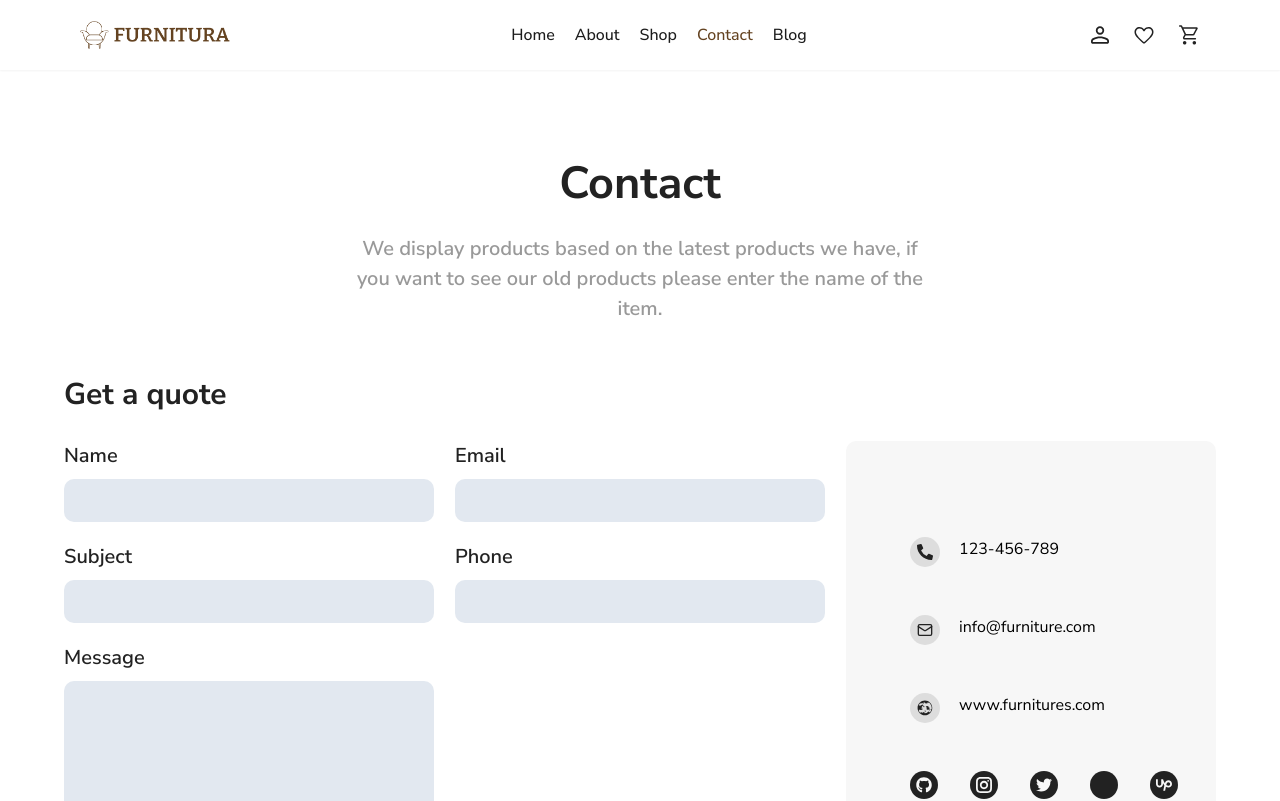
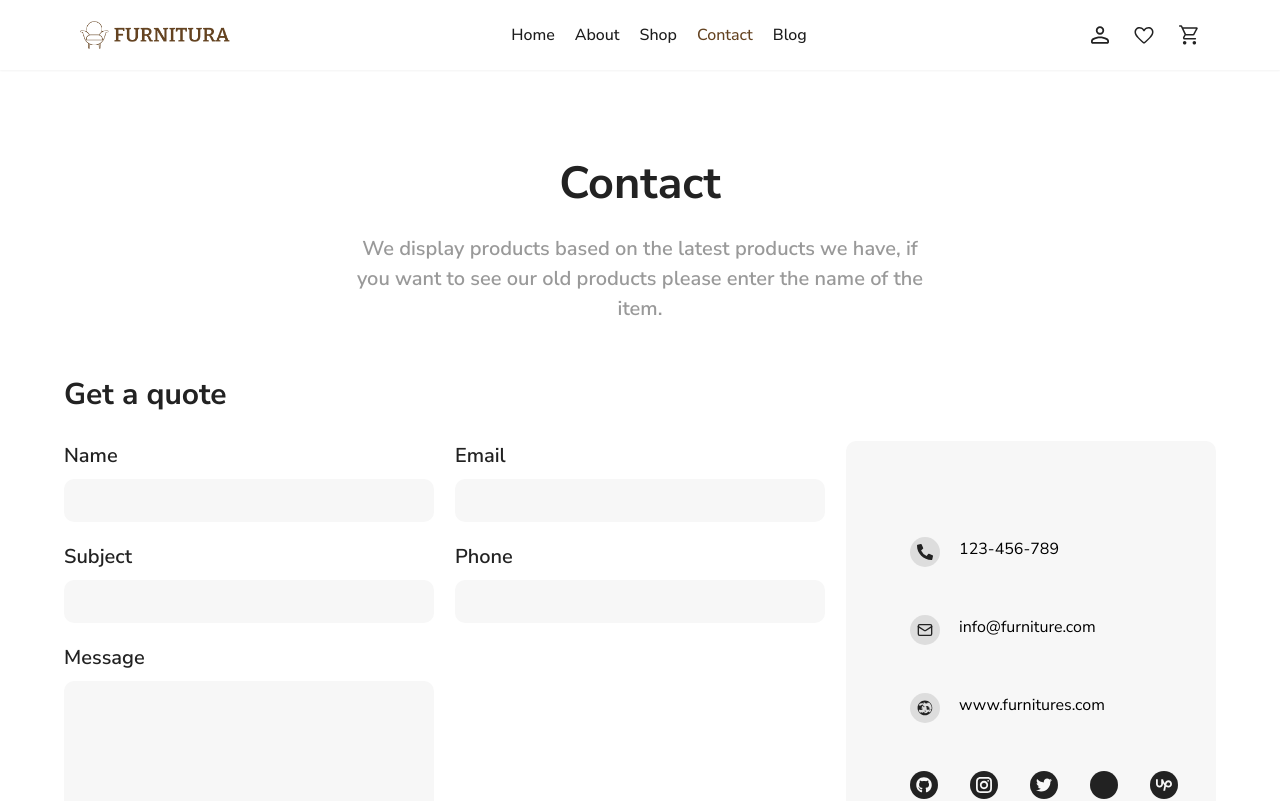
Before and after one commit to Daisy-Dawn/Furniture-Website, a React (Vite) app: page /contact in a window 1280 px wide. Shown: the top 801 px of the page. Built offline with nearby package versions, Linux system fonts and the light colour scheme; some icons are missing.

Commit message:
Implemented tooltips where necessary

```diff
--- a/src/components/Footer.jsx
+++ b/src/components/Footer.jsx
@@ -9,6 +9,7 @@ import { useState } from "react";
 import axios from "axios";
 import {motion} from "framer-motion";
 import Surface from "./animationComponents/Surface";
+import { Tooltip } from "antd";
 
 const Footer = () => {
   const backgroundImageUrl = flower5;
@@ -45,32 +46,38 @@ const Footer = () => {
     {
       icon: <FaGithub />,
       href: "#",
-      style: "hover:text-[#bd2c00]"
+      style: "hover:text-[#bd2c00]",
+      title:"github"
     },
     {
       icon: <GrInstagram />,
       href: "#",
-      style: "hover:text-[#C13584]"
+      style: "hover:text-[#C13584]",
+      title:"instagram"
     },
     {
       icon: <FaTwitter />,
       href: "#",
-      style: "hover:text-[#55acee]"
+      style: "hover:text-[#55acee]",
+      title:"twitter"
     },
     {
       icon: <FaLinkedinIn />,
       href: "#",
-      style: "hover:text-[#0077B5]"
+      style: "hover:text-[#0077B5]",
+      title:"linkedIn"
     },
     {
       icon: <SiUpwork />,
       href: "#",
-      style: "hover:text-[#0085CA]"
+      style: "hover:text-[#0085CA]",
+      title:"upwork"
     },
     {
       icon: <IoLogoWhatsapp />,
       href: "#",
-      style: "hover:text-[#25D366]"
+      style: "hover:text-[#25D366]",
+      title:"whatsapp"
     },
   ];
 
@@ -300,12 +307,21 @@ const Footer = () => {
                   className="w-[28px] h-[28px]  rounded-full bg-steam flex justify-center items-center "
                   key={index}
                 >
+                  <Tooltip
+                    title={icon.title === "github" ? "github" :
+                     icon.title === "instagram" ? "instagram" :
+                     icon.title === "twitter" ? "twitter" :
+                     icon.title === "linkedIn" ? "linkedIn" :
+                     icon.title === "upwork" ? "upwork" : "whatsapp"
+                    }
+                  >
                     <a href={icon.href} target="_blank" rel="noopener noreferrer">
                       {" "}
                       <span className={`${icon.style} transition-all duration-300 size-[18px] text-lead`}>
                         {icon.icon}
                       </span>{" "}
                     </a>
+                  </Tooltip>
                 </div>
               ))}
             </div>
--- a/src/components/Header.jsx
+++ b/src/components/Header.jsx
@@ -172,9 +172,13 @@ const Header = () => {
               }`}
 
           >
-            <NavLink
-              to={`/${link.id}`}
-            ><img src={link.text} alt="" /></NavLink>
+            <Tooltip title={link.id === "wishlist" ? "wishlist" : "cartlist"}>
+              <NavLink
+                to={`/${link.id}`}
+              >
+                <img src={link.text} alt="" />
+              </NavLink>
+            </Tooltip>
             {link.number > 0 && (
               <p className="absolute top-[-5px] left-2 text-white rounded-full bg-red-600 px-1 text-[11px]">
                 {link.number}
--- a/src/components/ProductsCard.jsx
+++ b/src/components/ProductsCard.jsx
@@ -6,6 +6,7 @@ import { IoHeart } from "react-icons/io5";
 import { useDispatch } from "react-redux";
 import { addToCart, removeFromCart } from "../features/addToCartSlice";
 import { addToWishlist, removeFromWishlist} from "../features/addToWishlistSlice";
+import { Tooltip } from "antd";
 
 const ProductsCard = ({product, image, price, description, link, id }) => {
   const [fillHeart, setFillHeart] = useState(false);
@@ -66,17 +67,20 @@ const ProductsCard = ({product, image, price, description, link, id }) => {
             ${price}
           </p>
           <div className="flex gap-4">
-            <IoHeart
-              onClick={toggleHeartIconFill}
-              size={22}
-              className={`text-bGrey hover:text-red-600 transition-all duration-300  ${fillHeart ? "fill-red-600 heartBeatAnimation" : ""} cursor-pointer`}
-            />
-            <div onClick={toggleCartIconFill}>
+            <Tooltip title={fillHeart ? "Remove from wishlist" : "Add to wishlist"}>
+              <IoHeart
+                onClick={toggleHeartIconFill}
+                size={22}
+                className={`text-bGrey hover:text-red-600 transition-all duration-300  ${fillHeart ? "fill-red-600 heartBeatAnimation" : ""} cursor-pointer`}
+              />
+            </Tooltip>
+            <Tooltip title={fillCart ? "Remove from cartlist" : "Add to cartlist"}>
               <MdShoppingCart
+                onClick={toggleCartIconFill}
                 size={22}
-                className={`text-bGrey hover:text-red-600 font-bold ${fillCart ? "fill-red-600 heartBeatAnimation" : ""} cursor-pointer`}
+                className={`text-bGrey hover:text-red-600 transition-all duration-300 font-bold ${fillCart ? "fill-red-600 heartBeatAnimation" : ""} cursor-pointer`}
               />
-            </div>
+            </Tooltip>
           </div>
         </div>
       </div>
--- a/src/features/addToCartSlice.js
+++ b/src/features/addToCartSlice.js
@@ -117,8 +117,7 @@ export const {
   resetCart,
 } = addToCartSlice.actions;
 export const cartListGroupSelector = (state) => state.addToCart.cartListGroup;
-export const cartTotalAmountSelector = (state) =>
-  state.addToCart.cartTotalAmount;
+export const cartTotalAmountSelector = (state) => state.addToCart.cartTotalAmount;
 
 export const productsInCartSelector = (state) => {
   return state.addToCart.cartListGroup.map((product) => ({
--- a/src/pages/Contact.jsx
+++ b/src/pages/Contact.jsx
@@ -1,13 +1,14 @@
-import { LuMail } from 'react-icons/lu'
-import { GiWorld } from 'react-icons/gi'
-import { FaGithub, FaTwitter, FaPhoneAlt } from 'react-icons/fa'
-import { GrInstagram } from 'react-icons/gr'
-import { FaLinkedinIn } from 'react-icons/fa6'
-import { SiUpwork } from 'react-icons/si'
-import { useNavigate } from 'react-router-dom'
-import { notification } from 'antd'
-import { useState } from 'react'
-import emailjs from '@emailjs/browser'
+import { LuMail } from 'react-icons/lu';
+import { GiWorld } from 'react-icons/gi';
+import { FaGithub, FaTwitter, FaPhoneAlt } from 'react-icons/fa';
+import { GrInstagram } from 'react-icons/gr';
+import { FaLinkedinIn } from 'react-icons/fa6';
+import { SiUpwork } from 'react-icons/si';
+import { useNavigate } from 'react-router-dom';
+import { notification } from 'antd';
+import { useState } from 'react';
+import emailjs from '@emailjs/browser';
+import {Tooltip} from 'antd';
 
 const Contact = () => {
   const navigate = useNavigate()
@@ -126,27 +127,32 @@ const Contact = () => {
     {
       icon: <FaGithub />,
       href: "#",
-      style: "#bd2c00"
+      style: "#bd2c00",
+      title:"github"
     },
     {
       icon: <GrInstagram />,
       href: "#",
-      style: "#C13584"
+      style: "#C13584",
+      title:"instagram"
     },
     {
       icon: <FaTwitter />,
       href: "#",
-      style: "#55acee"
+      style: "#55acee",
+      title:"twitter"
     },
     {
       icon: <FaLinkedinIn />,
       href: "#",
-      style: "#0077B5"
+      style: "#0077B5",
+      title:"linkedIn"
     },
     {
       icon: <SiUpwork />,
       href: "#",
-      style: "#0085CA"
+      style: "#0085CA",
+      title:"upwork"
     },
   ];
   return (
@@ -178,7 +184,7 @@ const Contact = () => {
               id='name'
               value={inputFields.name}
               onChange={handleChange}
-              className='w-full bg-slate-200 p-[0.4rem] md:p-[0.6rem] capitalize rounded-[10px] mb-5 border-none outline-none'
+              className='w-full bg-lynx p-[0.4rem] md:p-[0.6rem] capitalize rounded-[10px] mb-5 border-none outline-none'
             />
             {errors.name && (
               <p className='text-red-600 text-[0.75rem] lg:text-[1rem]'>
@@ -195,7 +201,7 @@ const Contact = () => {
               id='subject'
               value={inputFields.subject}
               onChange={handleChange}
-              className='w-full bg-slate-200 p-[0.4rem] md:p-[0.6rem] capitalize rounded-[10px] mb-5 border-none outline-none'
+              className='w-full bg-lynx p-[0.4rem] md:p-[0.6rem] capitalize rounded-[10px] mb-5 border-none outline-none'
               type='text'
             />
             {errors.subject && (
@@ -213,7 +219,7 @@ const Contact = () => {
               id='message'
               value={inputFields.message}
               onChange={handleChange}
-              className='w-full bg-slate-200 p-[0.4rem] md:p-[0.6rem] rounded-[10px] mb-5 border-none outline-none'
+              className='w-full bg-lynx p-[0.4rem] md:p-[0.6rem] rounded-[10px] mb-5 border-none outline-none'
               cols='30'
               rows='7'
             ></textarea>
@@ -235,7 +241,7 @@ const Contact = () => {
               id='email'
               value={inputFields.email}
               onChange={handleChange}
-              className='w-full bg-slate-200 p-[0.4rem] md:p-[0.6rem] rounded-[10px] mb-5 border-none outline-none'
+              className='w-full bg-lynx p-[0.4rem] md:p-[0.6rem] rounded-[10px] mb-5 border-none outline-none'
               type='email'
             />
             {errors.email && (
@@ -253,7 +259,7 @@ const Contact = () => {
               id='phone'
               value={inputFields.phone}
               onChange={handleChange}
-              className='w-full bg-slate-200 p-[0.4rem] md:p-[0.6rem] rounded-[10px] mb-5 border-none outline-none'
+              className='w-full bg-lynx p-[0.4rem] md:p-[0.6rem] rounded-[10px] mb-5 border-none outline-none'
               type='tel'
             />
             {errors.phone && (
@@ -280,9 +286,18 @@ const Contact = () => {
                   className='w-[28px] h-[28px]  rounded-full bg-lead flex justify-center items-center '
                   key={index}
                 >
-                  <a href={icon.href} target="_blank" rel="noopener noreferrer">
-                    <span className={`hover:text-[${icon.style}] size-[18px] text-lynx transition-all duration-300`}>{icon.icon}</span>
-                  </a>
+                   <Tooltip
+                    title={icon.title === "github" ? "github" :
+                     icon.title === "instagram" ? "instagram" :
+                     icon.title === "twitter" ? "twitter" :
+                     icon.title === "linkedIn" ? "linkedIn" :
+                     icon.title === "upwork" ? "upwork" : "whatsapp"
+                    }
+                  >
+                    <a href={icon.href} target="_blank" rel="noopener noreferrer">
+                      <span className={`hover:text-[${icon.style}] size-[18px] text-lynx transition-all duration-300`}>{icon.icon}</span>
+                    </a>
+                  </Tooltip>
                 </div>
               ))}
             </div>
```
Lines whose indentation alone changed are shown as unchanged.
